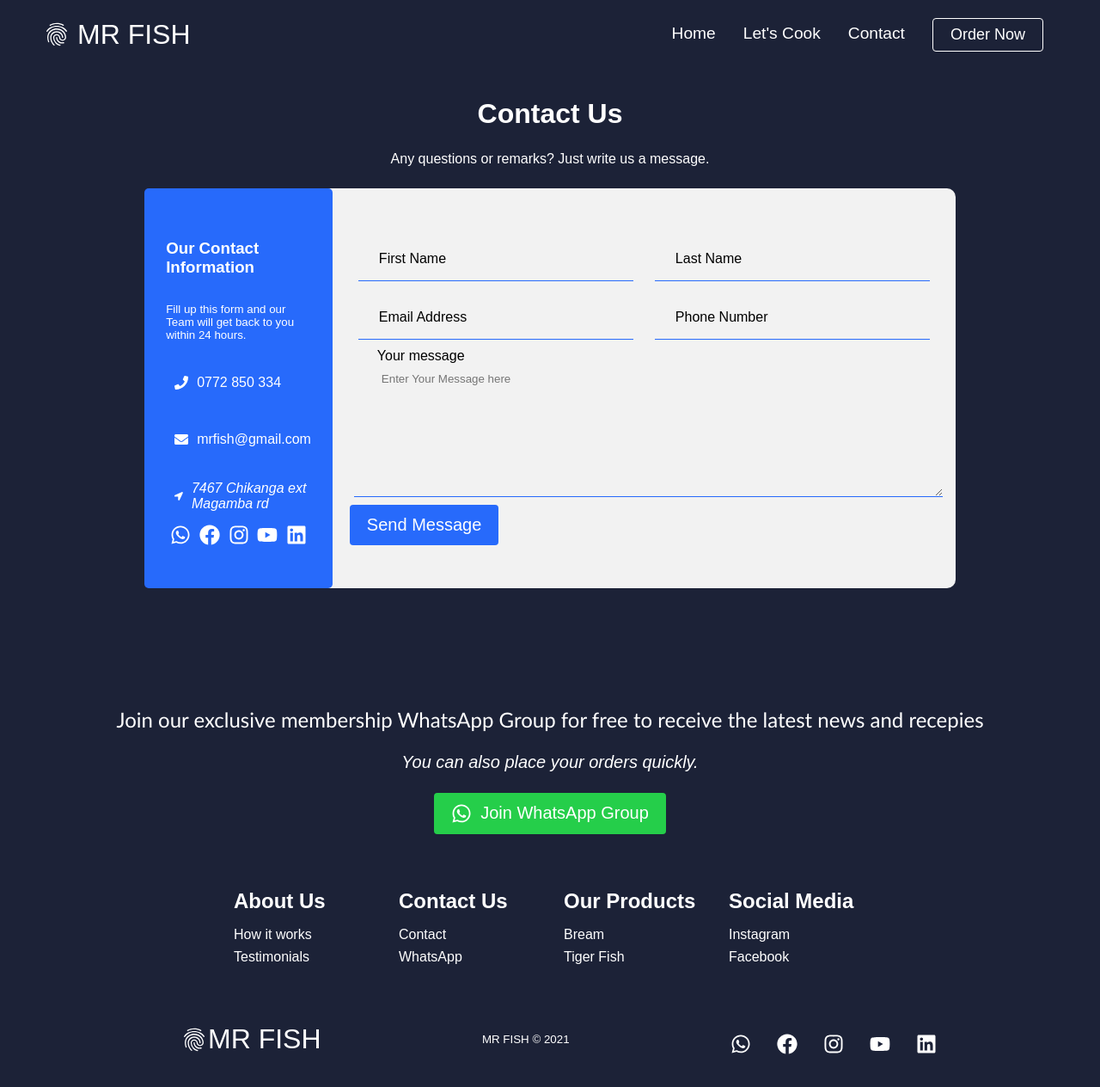
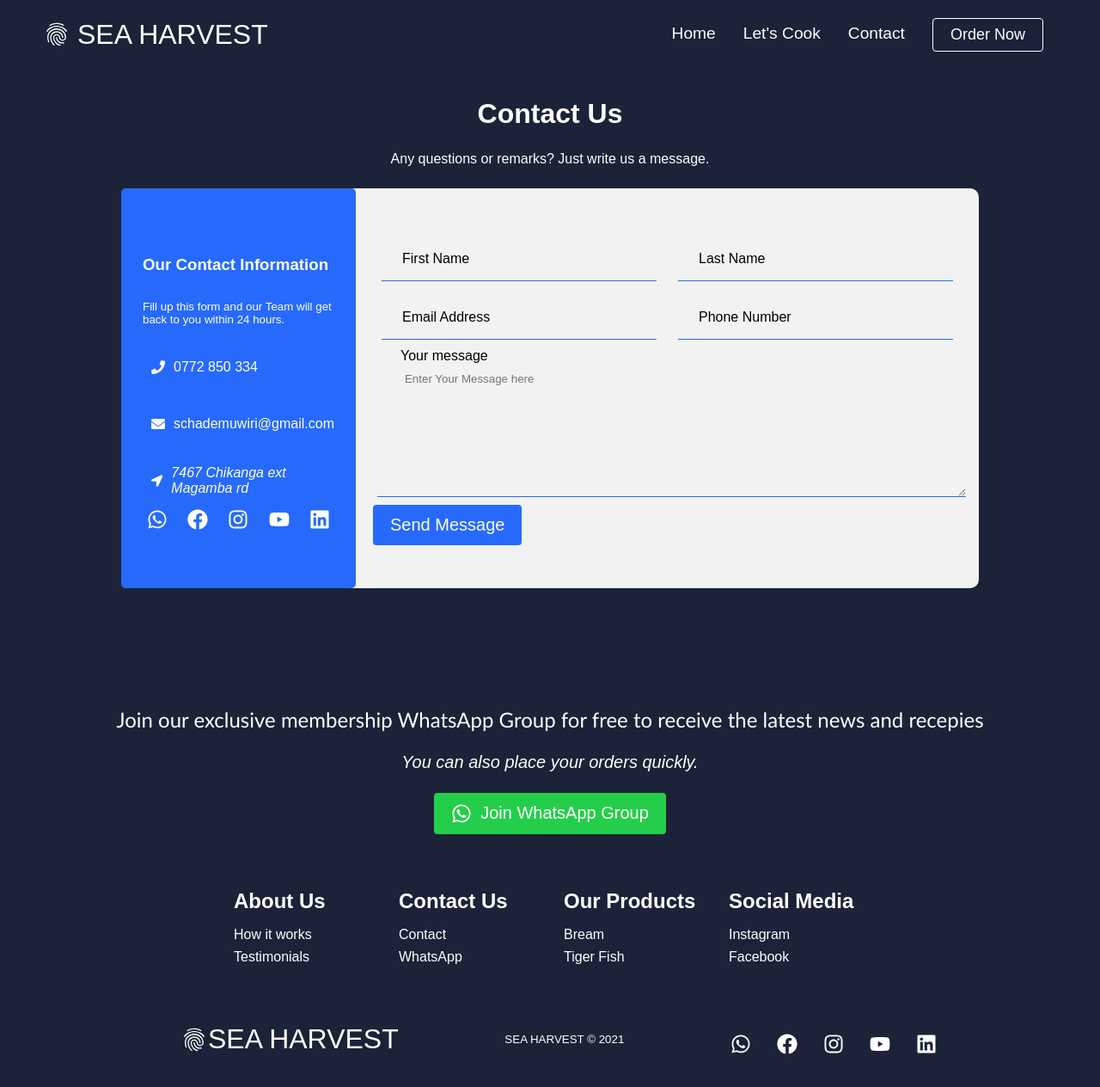
Before and after one commit to jchademwiri/mr-fish, a React (Create React App) app: page /contact in a window 1280 px wide. Shown: the top 1264 px of the page at 86% size. Built offline with nearby package versions, Linux system fonts and the light colour scheme.

Commit message:
sea harvest

```diff
--- a/public/index.html
+++ b/public/index.html
@@ -5,7 +5,10 @@
 		<link rel="icon" href="%PUBLIC_URL%/favicon.ico" />
 		<meta name="viewport" content="width=device-width, initial-scale=1" />
 		<meta name="theme-color" content="#000000" />
-		<meta name="description" content="Kariba fresh fish in mutare" />
+		<meta
+			name="description"
+			content="Sea harvest Kariba fresh fish in mutare"
+		/>
 		<link rel="apple-touch-icon" href="%PUBLIC_URL%/logo192.png" />
 		<!--
       manifest.json provides metadata used when your web app is installed on a
@@ -21,28 +24,9 @@
       work correctly both with client-side routing and a non-root public URL.
       Learn how to configure a non-root public URL by running `npm run build`.
     -->
-		<title>Mr Fish - Eat healthy food.</title>
+		<title>Sea Harvest - Eat healthy food.</title>
 	</head>
 	<body>
-		<!-- <form
-			name="contact-form"
-			netlify
-			netlify-honeypot="bot-field"
-			action="/"
-			hidden
-		>
-
-
-			<input type="text" name="firstName" id="firstname" />
-			<input type="text" name="lastname" id="lastname" />
-			<input type="email" name="email" id="email" />
-			<input type="tel" name="phone_number" id="phone_number" />
-
-			<textarea name="message" id="message"></textarea>
-
-
-		</form> -->
-
 		<noscript>You need to enable JavaScript to run this app.</noscript>
 		<div id="root"></div>
 		<!--
--- a/src/components/ContactDetails/index.js
+++ b/src/components/ContactDetails/index.js
@@ -26,11 +26,11 @@ const ContactDetails = () => {
 					</small>
 					<span>
 						<FaPhone className='icon' />
-						<a href='tel:+63772850334'>0772 850 334</a>
+						<a href='tel:+263772850334'>0772 850 334</a>
 					</span>
 					<span>
 						<FaEnvelope className='icon' />
-						<a href='mailto:jchademwiri@gmail.com'>mrfish@gmail.com</a>
+						<a href='mailto:jchademwiri@gmail.com'>schademuwiri@gmail.com</a>
 					</span>
 					<span>
 						<FaLocationArrow className='icon' />
--- a/src/components/Footer/index.js
+++ b/src/components/Footer/index.js
@@ -24,14 +24,14 @@ function Footer() {
 				</i>
 				<div className='input-areas'>
 					<Button buttonSize='btn--wide' buttonColor='green'>
-						<a
+						<Link
 							className='whatsapp-link'
-							href='https://chat.whatsapp.com/J6gFImaNNRP5fZigXyiv18'
+							to={'//chat.whatsapp.com/J6gFImaNNRP5fZigXyiv18'}
 							target='blank'
 							rel='noopener noreferrer'>
 							<FaWhatsapp className='social-icon-link WIcon' />
 							Join WhatsApp Group
-						</a>
+						</Link>
 					</Button>
 				</div>
 			</section>
@@ -75,7 +75,7 @@ function Footer() {
 					<div className='footer-logo'>
 						<Link to='/' className='social-logo'>
 							<MdFingerprint />
-							MR FISH
+							SEA HARVEST
 						</Link>
 					</div>
 					{/* <div className='designer'>
@@ -87,19 +87,19 @@ function Footer() {
 						</div>
 					</div> */}
 					<small className='website-rights'>
-						MR FISH &copy; {new Date().getFullYear()}
+						SEA HARVEST &copy; {new Date().getFullYear()}
 					</small>
 					<div className='social-icons'>
 						<Link
 							className='social-icon-link'
-							to='/'
+							to={'//chat.whatsapp.com/J6gFImaNNRP5fZigXyiv18'}
 							target='_blank'
 							aria-label='WhatsApp'>
 							<FaWhatsapp />
 						</Link>
 						<Link
 							className='social-icon-link'
-							to='/'
+							to={'//www.facebook.com/seaharvestZW'}
 							target='_blank'
 							aria-label='Facebook'>
 							<FaFacebook />
@@ -114,7 +114,7 @@ function Footer() {
 						<Link
 							className='social-icon-link'
 							to={
-								'//www.youtube.com/channel/UCsKsymTY_4BYR-wytLjex7A?view_as=subscriber'
+								'//www.youtube.com/channel/UCgnCtM2Ih8L5xNXXpBREmEg?sub_confirmation=1'
 							}
 							target='_blank'
 							aria-label='Youtube'>
--- a/src/components/Hero/index.js
+++ b/src/components/Hero/index.js
@@ -7,9 +7,8 @@ const Hero = () => {
 	return (
 		<>
 			<div className='hero-container'>
-
-				<h1>HEALTHY MEALS AWAITS</h1>
-				<p>What are you waiting for?</p>
+				<h1>SEAN HARVEST</h1>
+				<p>Fresh fish from Kariba, for your good health</p>
 				<div className='hero-btns'>
 					<Link to='/letscook'>
 						<Button
--- a/src/components/Navbar/index.js
+++ b/src/components/Navbar/index.js
@@ -47,7 +47,7 @@ const Navbar = () => {
 					<div className='navbar-container container'>
 						<Link to='/' className='navbar-logo' onClick={closeMobileMenu}>
 							<MdFingerprint className='navbar-icon' />
-							MR FISH
+							SEA HARVEST
 						</Link>
 						<div className='menu-icon' onClick={handleClick}>
 							{click ? <FaTimes /> : <FaBars />}
```
